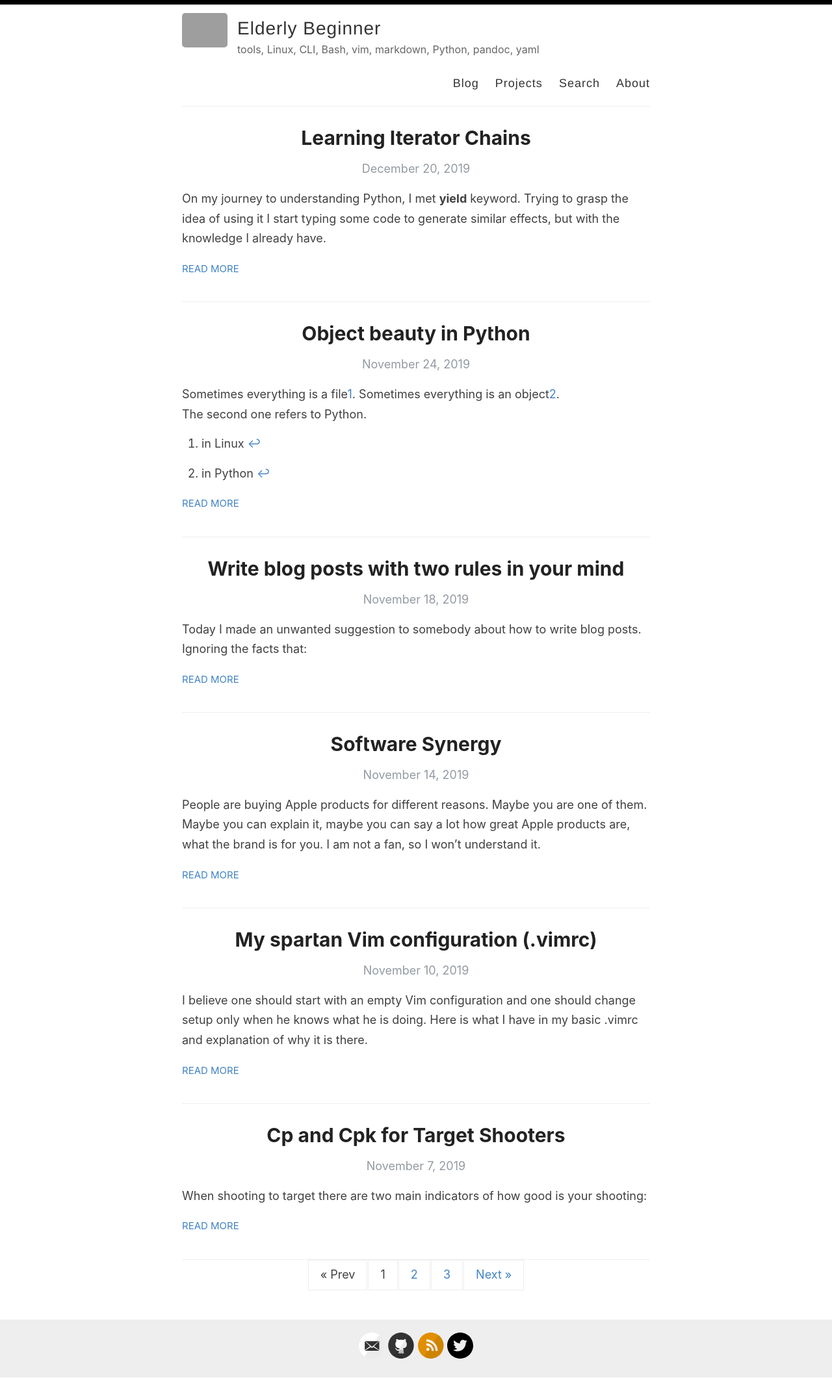
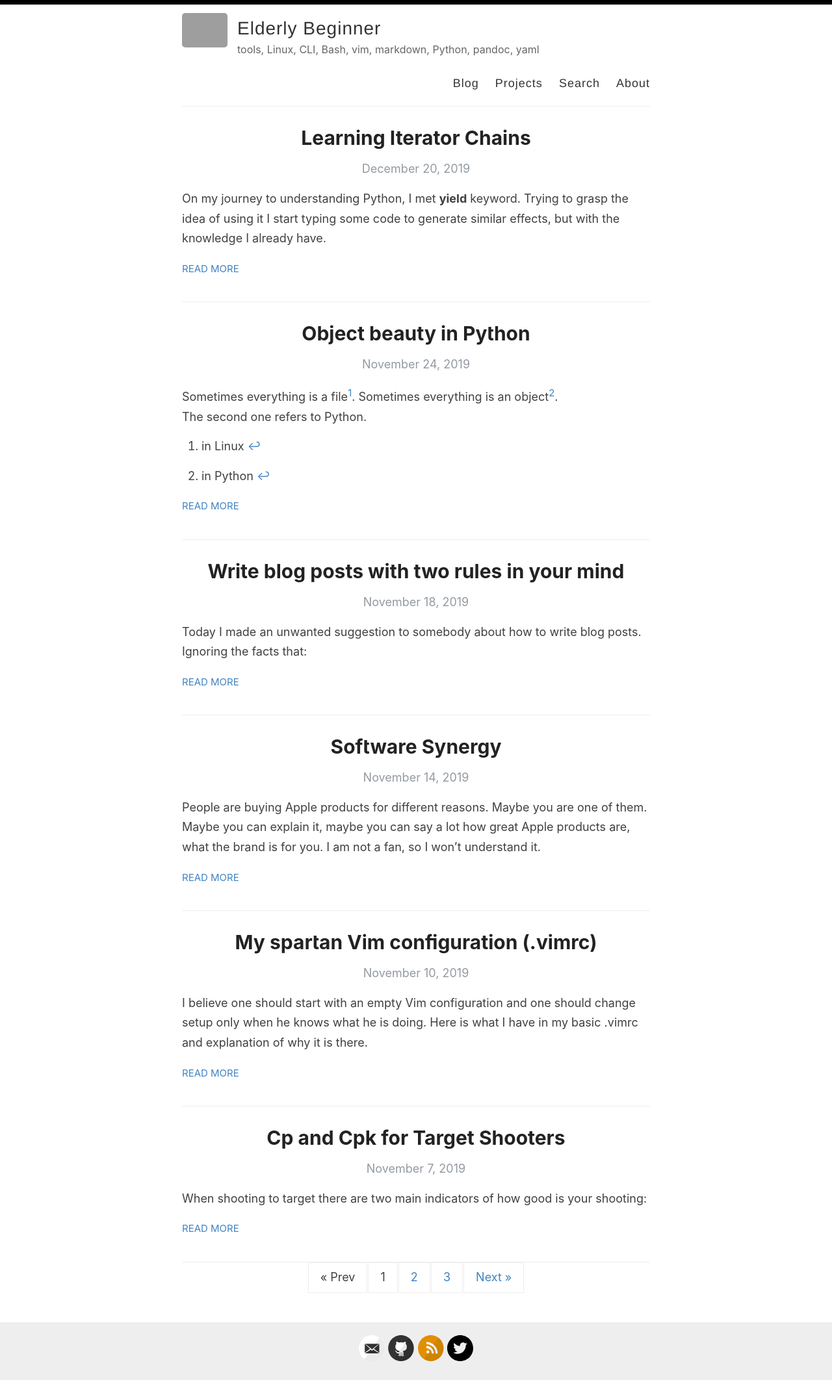
Before and after one commit to elderlybeginner/blog, a Jekyll site: the page built from index.html, in a window 1280 px wide. Shown: the whole page at 65% size. Built offline with Jekyll 4.4.1, drawn with Linux system fonts in a browser that asks for light colours; the list of posts is cut into pages by our own code.

Commit message:
fix sub/sup

```diff
--- a/assets/style.scss
+++ b/assets/style.scss
@@ -126,6 +126,18 @@
 table tr th :last-child,
 table tr td :last-child {
 	margin-bottom: 0;
+}
+
+// sub/sup added for H~2~O and 2^2^ (ks 20200103)
+
+sub {
+    vertical-align: sub!important;
+    font-size: smaller!important;
+}
+
+sup {
+    vertical-align: super!important;
+    font-size: smaller!important;
 }
 
 /*.detailed .entry p:first-of-type:first-letter {
```
